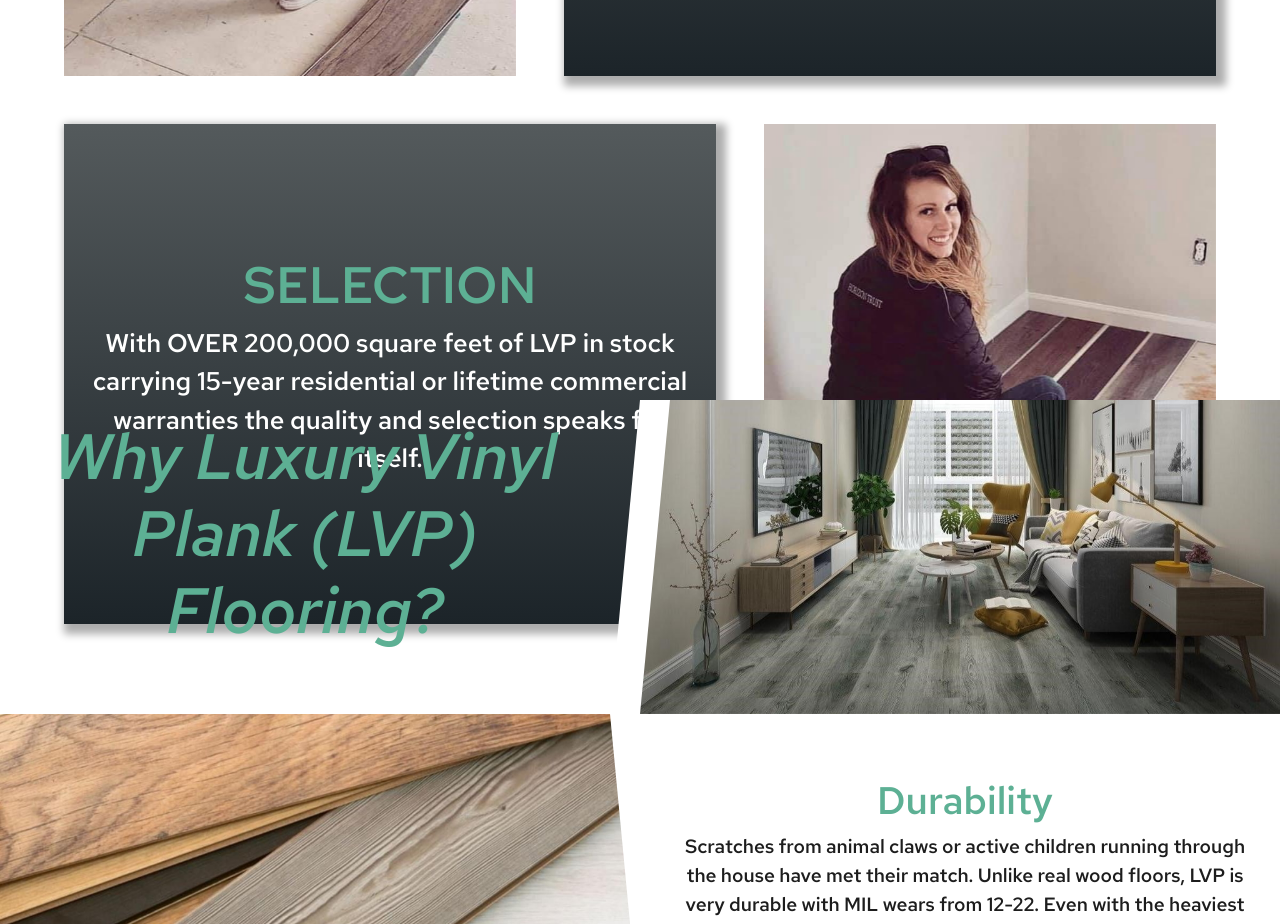
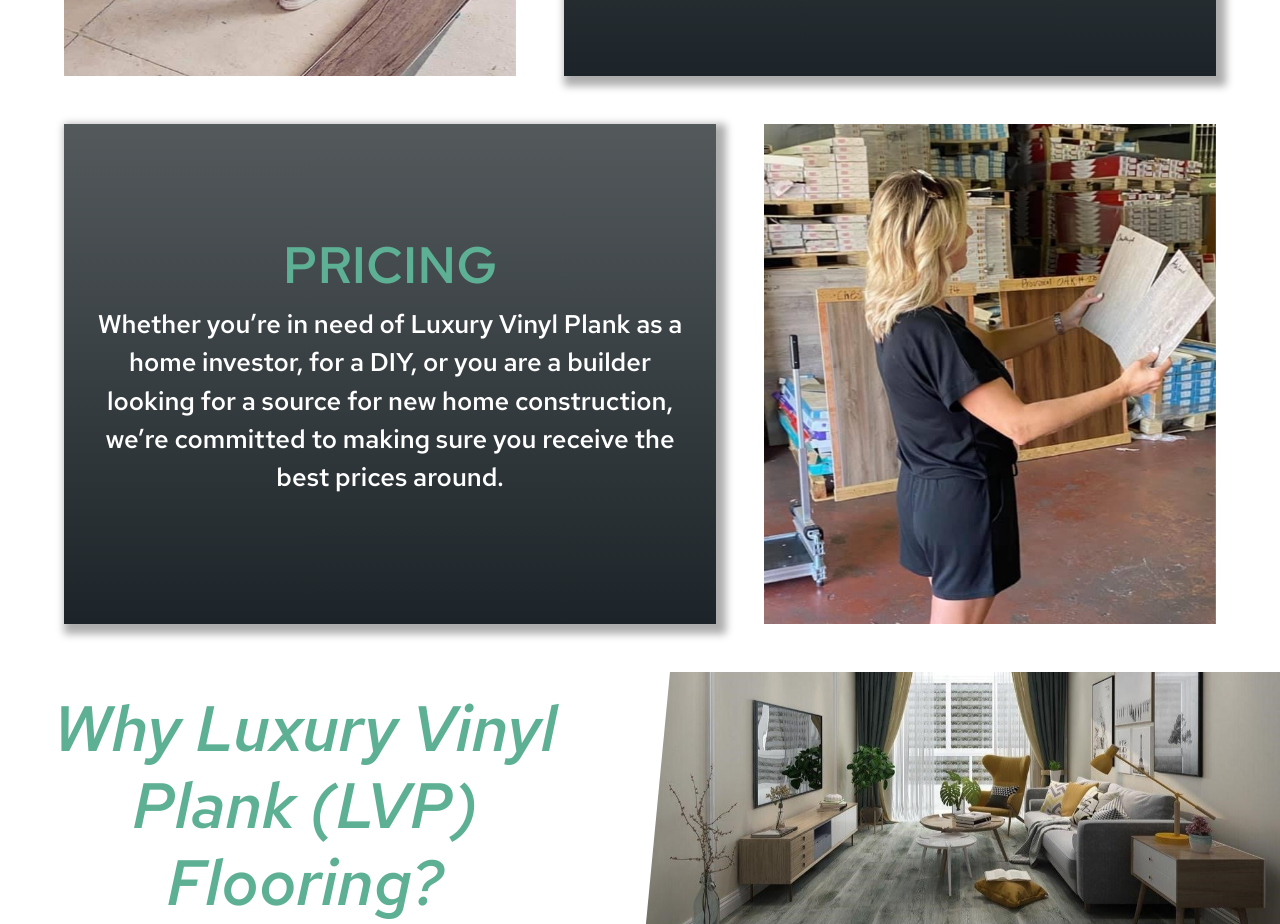
Before and after one commit to rmbass3/overstock_app, a React (Create React App) app: page / in a window 1280 px wide. Shown: the part 1280-2204 px from the top of the page. Built offline with nearby package versions, Linux system fonts and the light colour scheme.

Commit message:
Second row complete

```diff
--- a/src/App.css
+++ b/src/App.css
@@ -258,7 +258,6 @@
 }
 
 .about-container {
-  height: 100vh;
   width: 100%;
   margin: 0 auto;
   padding: 0 40px;
@@ -276,21 +275,28 @@
 }
 
 
-.about-text-col {
+.about-text-col-right {
   background-color: var(--charcoal);
   display: flex;
   align-items: center;
   background: linear-gradient(0deg, rgba(28,36,41,1) 0%, rgba(84,90,92,1) 100%);
   box-shadow: 5px 5px 8px 5px rgb(173, 173, 173);
+  /* max-width: 600px; */
+}
 
-  /* max-width: 600px; */
+.about-text-col-left {
+  background-color: var(--charcoal);
+  display: flex;
+  align-items: center;
+  background: linear-gradient(0deg, rgba(28,36,41,1) 0%, rgba(84,90,92,1) 100%);
+  box-shadow: 5px 5px 8px 5px rgb(173, 173, 173);
 }
 
 .about-img-col {
   /* max-width: 500px; */
 }
 
-.parallax-about-right, .about-text-col {
+.about-text-col-left, .about-text-col-right, .parallax-about {
   height: clamp(200px, 42vw, 500px)!important ;
 }
 
@@ -334,7 +340,7 @@
     height: 20vh !important;
   }
 
-  .parallax-about-right, .about-text-col {
+  .parallax-about, .about-text-col {
     height: 200px!important ;
   }
 }
--- a/src/components/About.js
+++ b/src/components/About.js
@@ -1,8 +1,8 @@
 import React from "react";
 import { ParallaxBanner } from 'react-scroll-parallax';
 import ScrollAnimation from "react-animate-on-scroll";
-import bgAbout from '../imgs/bg-main-dark.jpg';
 import aboutimg1 from '../imgs/about-img1.JPG'
+import aboutimg2 from '../imgs/about-img2.jpg'
 
 function About(props){
   return (
@@ -12,7 +12,7 @@ function About(props){
         <div className="row gx-3 gx-sm-4 gx-md-5 my-3 my-sm-4my-md-5">
           <div className="col-7 order-2">
             <ScrollAnimation animateIn="fadeInRight" animateOut="fadeOutRight">
-              <div className="about-text-col">
+              <div className="about-text-col-right">
                 <div className="about-text-container">
                   <h4 className="about-text-title">SELECTION</h4>
                   <p className="about-text">
@@ -26,7 +26,7 @@ function About(props){
             <div className="about-img-col">
               <ScrollAnimation animateIn="fadeInLeft" animateOut="fadeOutLeft">
                 <ParallaxBanner
-                  className="parallax-about-right"
+                  className="parallax-about"
                   layers={[
                     {
                       image: aboutimg1,
@@ -42,11 +42,11 @@ function About(props){
         <div className="row gx-3 gx-sm-4 gx-md-5 my-3 my-sm-4 my-md-5">
           <div className="col-7 order-1">
             <ScrollAnimation animateIn="fadeInLeft" animateOut="fadeOutLeft">
-              <div className="about-text-col">
+              <div className="about-text-col-left">
                 <div className="about-text-container">
-                  <h4 className="about-text-title">SELECTION</h4>
+                  <h4 className="about-text-title">PRICING</h4>
                   <p className="about-text">
-                    With OVER 200,000 square feet of LVP in stock carrying 15-year residential or lifetime commercial warranties the quality and selection speaks for itself.
+                    Whether you’re in need of Luxury Vinyl Plank as a home investor, for a DIY, or you are a builder looking for a source for new home construction, we’re committed to making sure you receive the best prices around.
                   </p>
                 </div>
               </div>
@@ -56,10 +56,10 @@ function About(props){
             <div className="about-img-col">
               <ScrollAnimation animateIn="fadeInRight" animateOut="fadeOutRight">
                 <ParallaxBanner
-                  className="parallax-about-right"
+                  className="parallax-about"
                   layers={[
                     {
-                      image: aboutimg1,
+                      image: aboutimg2,
                       amount: 0.0
                     }
                   ]}
```
Also changed, not shown: src/imgs/about-img1.JPG, src/imgs/about-img2.jpg (added).
